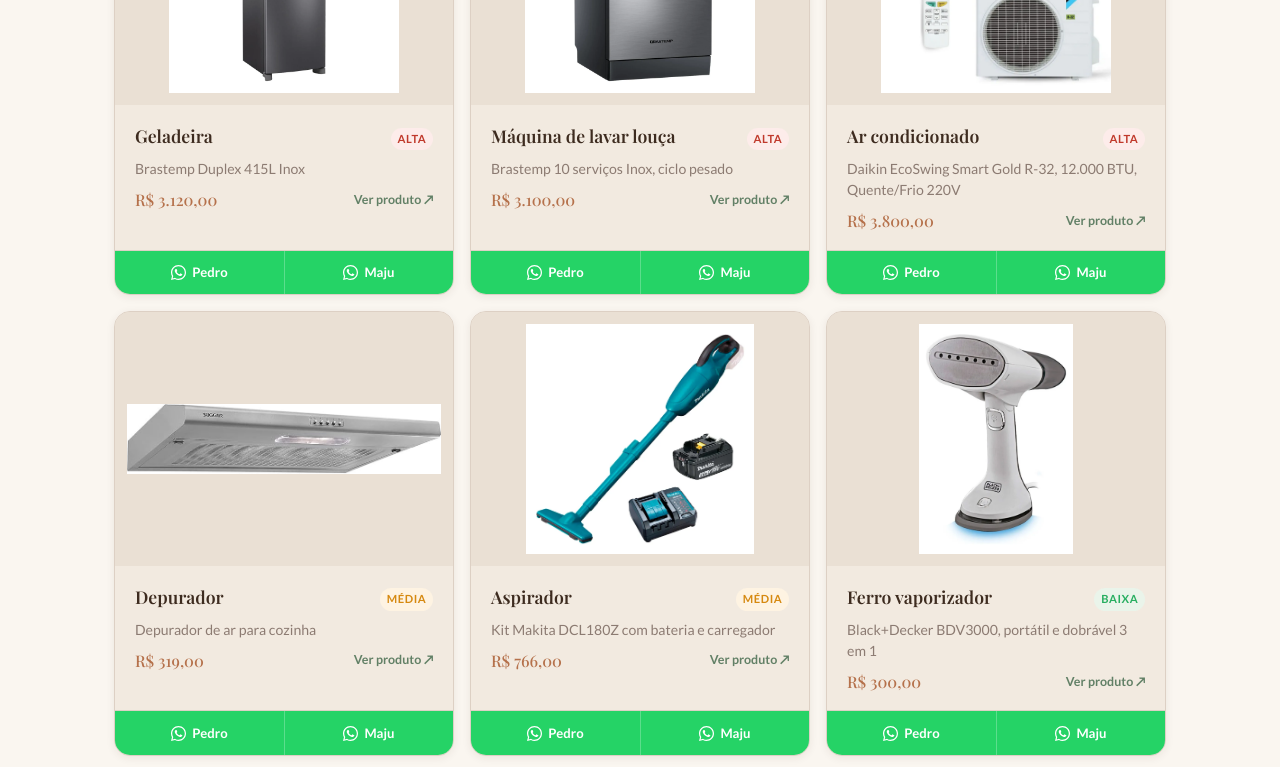
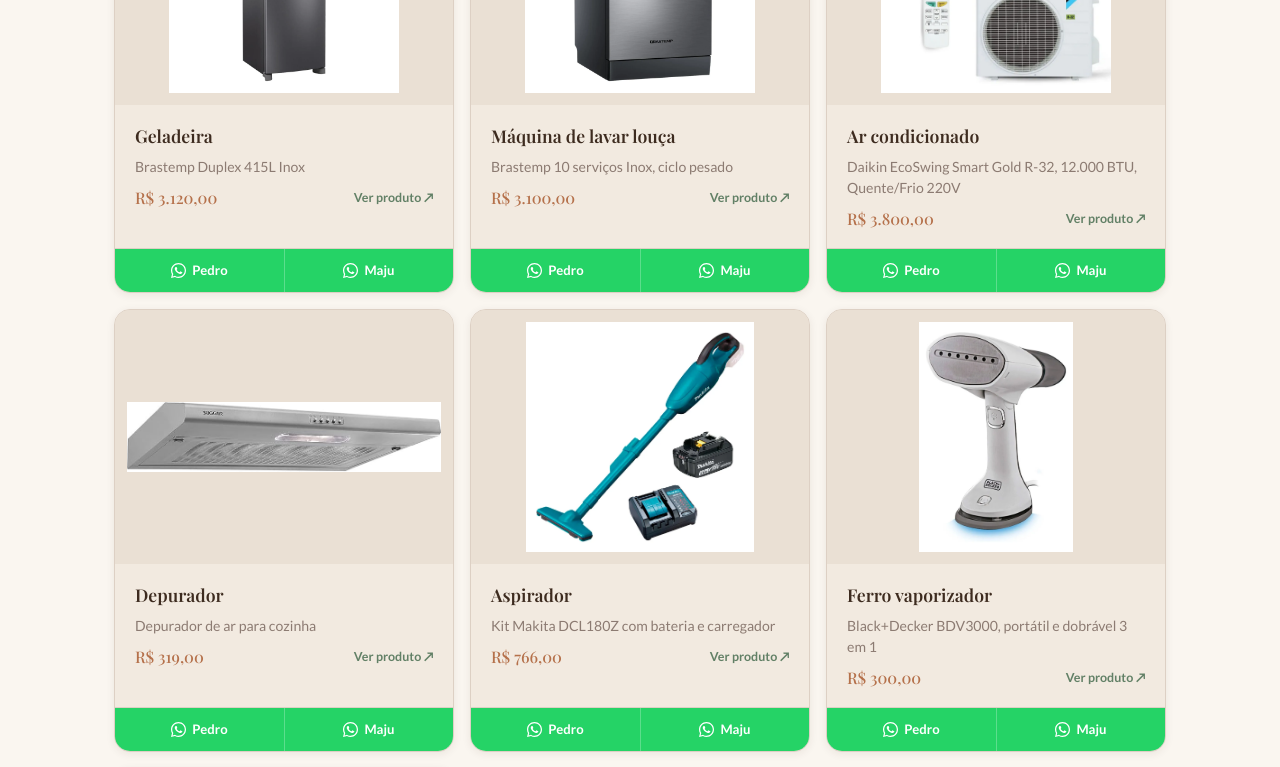
Before and after one commit to pedroaccastilho/lista-casa-nova, a React (Vite) app: page / in a window 1280 px wide. Shown: the part 1460-2227 px from the top of the page. Built offline with nearby package versions, Linux system fonts and the light colour scheme; a web font is replaced by a local one.

Commit message:
Remove esquema de prioridade dos itens da lista

```diff
--- a/src/components/ItemCard.module.css
+++ b/src/components/ItemCard.module.css
@@ -65,33 +65,6 @@
   line-height: 1.3;
 }
 
-.priority {
-  font-size: 0.7rem;
-  font-weight: 700;
-  letter-spacing: 0.05em;
-  text-transform: uppercase;
-  padding: 0.2em 0.6em;
-  border-radius: 100px;
-  white-space: nowrap;
-  flex-shrink: 0;
-  margin-top: 0.15rem;
-}
-
-.alta {
-  background-color: #FDECEA;
-  color: #C0392B;
-}
-
-.media {
-  background-color: #FEF3E2;
-  color: #D68910;
-}
-
-.baixa {
-  background-color: #EAF4EA;
-  color: #27AE60;
-}
-
 .description {
   font-size: 0.88rem;
   color: var(--color-text-muted);
--- a/src/components/ItemCard.tsx
+++ b/src/components/ItemCard.tsx
@@ -6,12 +6,6 @@ import styles from './ItemCard.module.css';
 interface Props {
   item: Item;
 }
-
-const priorityLabel: Record<string, string> = {
-  alta: 'Alta',
-  média: 'Média',
-  baixa: 'Baixa',
-};
 
 function buildWhatsAppUrl(contact: { name: string; number: string }, itemName: string): string {
   const msg = encodeURIComponent(
@@ -55,11 +49,6 @@ export default function ItemCard({ item }: Props) {
       <div className={styles.cardBody}>
         <div className={styles.topRow}>
           <h3 className={styles.name}>{item.name}</h3>
-          {item.priority && (
-            <span className={`${styles.priority} ${styles[item.priority.replace('é', 'e')]}`}>
-              {priorityLabel[item.priority]}
-            </span>
-          )}
         </div>
         {item.description && (
           <p className={styles.description}>{item.description}</p>
--- a/src/data/items.ts
+++ b/src/data/items.ts
@@ -1,11 +1,8 @@
-export type Priority = 'alta' | 'média' | 'baixa';
-
 export interface Item {
   id: number;
   name: string;
   description?: string;
   estimatedPrice?: string;
-  priority?: Priority;
   link?: string;
   // Caminho local: '/lista-casa-nova/images/products/nome.jpg'
   // ou URL externa: 'https://...'
@@ -30,7 +27,6 @@ export const categories: Category[] = [
         name: 'Geladeira',
         description: 'Brastemp Duplex 415L Inox',
         estimatedPrice: 'R$ 3.120,00',
-        priority: 'alta',
         link: 'https://www.brastemp.com.br/geladeira-brastemp-duplex-415l-inox/p?idsku=326199071&gad_source=1&gad_campaignid=21164263367&gbraid=0AAAAADJ0Bqo0dRXqbT-VRG0j2Or5e-rxq&gclid=Cj0KCQjwp7jOBhDGARIsABe7C4ehKrW5-19YVk48dRZdFSLm60yvlEx5rsYJVr-pvnXZXHJX7hE0ivQaAghAEALw_wcB',
         image: '/lista-casa-nova/images/products/geladeira.jpg',
       },
@@ -39,7 +35,6 @@ export const categories: Category[] = [
         name: 'Máquina de lavar louça',
         description: 'Brastemp 10 serviços Inox, ciclo pesado',
         estimatedPrice: 'R$ 3.100,00',
-        priority: 'alta',
         link: 'https://www.brastemp.com.br/lava-loucas-10-servicos-inox-ciclo-pesado-blf10br/p?idsku=326020167&gad_source=1&gad_campaignid=21164263367&gbraid=0AAAAADJ0Bqo0dRXqbT-VRG0j2Or5e-rxq&gclid=Cj0KCQjwp7jOBhDGARIsABe7C4fMZRaizkCe8PNJu77d6vVIi8bEP9oNdfmQWrEjEi5KAvgOQFjpZUoaAkkzEALw_wcB',
         image: '/lista-casa-nova/images/products/lava-loucas.jpg',
       },
@@ -48,7 +43,6 @@ export const categories: Category[] = [
         name: 'Ar condicionado',
         description: 'Daikin EcoSwing Smart Gold R-32, 12.000 BTU, Quente/Frio 220V',
         estimatedPrice: 'R$ 3.800,00',
-        priority: 'alta',
         link: 'https://www.poloar.com.br/ar-condicionado-split-hi-wall-inverter-daikin-ecoswing-smart-gold-r-32-12000-btu-h-quente-frio-220v-1270/p',
         image: '/lista-casa-nova/images/products/ar-condicionado.jpg',
       },
@@ -57,7 +51,6 @@ export const categories: Category[] = [
         name: 'Depurador',
         description: 'Depurador de ar para cozinha',
         estimatedPrice: 'R$ 319,00',
-        priority: 'média',
         link: 'https://www.amazon.com.br/gp/product/B088MFGTYP/ref=ox_sc_saved_title_4?smid=AVRTQ9CK3FDWE&psc=1',
         image: '/lista-casa-nova/images/products/depurador.jpg',
       },
@@ -66,7 +59,6 @@ export const categories: Category[] = [
         name: 'Aspirador',
         description: 'Kit Makita DCL180Z com bateria e carregador',
         estimatedPrice: 'R$ 766,00',
-        priority: 'média',
         link: 'https://www.mercadolivre.com.br/kit-makita-dcl180z-aspirador-bateria-e-carregador-dc18wc-cor-azul-turquesa/p/MLB44768795',
         image: '/lista-casa-nova/images/products/aspirador.jpg',
       },
@@ -75,7 +67,6 @@ export const categories: Category[] = [
         name: 'Ferro vaporizador',
         description: 'Black+Decker BDV3000, portátil e dobrável 3 em 1',
         estimatedPrice: 'R$ 300,00',
-        priority: 'baixa',
         link: 'https://www.mercadolivre.com.br/ferro-vaporizador-portatil-e-dobravel-3-em-1-black-decker-bdv3000/p/MLB20621100',
         image: '/lista-casa-nova/images/products/ferro-vaporizador.jpg',
       },
@@ -84,7 +75,6 @@ export const categories: Category[] = [
         name: 'Mixer',
         description: 'Mixer portátil',
         estimatedPrice: 'R$ 267,00',
-        priority: 'baixa',
         link: 'https://www.amazon.com.br/gp/product/B0DRPPT5DK/ref=ox_sc_act_title_2?smid=A1ZZFT5FULY4LN&psc=1',
         image: '/lista-casa-nova/images/products/mixer.jpg',
       },
@@ -100,7 +90,6 @@ export const categories: Category[] = [
         name: 'Faqueiro',
         description: 'Tramontina Pacific, 36 peças, aço inox',
         estimatedPrice: 'R$ 355,00',
-        priority: 'alta',
         link: 'https://www.mercadolivre.com.br/faqueiro-com-36-pecas-em-aco-inox-e-alto-brilho-pacific-tramontina/p/MLB32551244',
         image: '/lista-casa-nova/images/products/faqueiro.jpg',
       },
@@ -109,7 +98,6 @@ export const categories: Category[] = [
         name: 'Jogo de pratos',
         description: 'Aparelho de jantar completo',
         estimatedPrice: 'R$ 434,00',
-        priority: 'alta',
         link: 'https://www.amazon.com.br/dp/B0CFFQBY89',
         image: '/lista-casa-nova/images/products/jogo-pratos.jpg',
       },
@@ -126,7 +114,6 @@ export const categories: Category[] = [
         name: 'Colchão casal',
         description: 'Colchão casal — disponível presencialmente na loja Fabrispuma',
         estimatedPrice: 'R$ 4.100,00',
-        priority: 'alta',
         image: '/lista-casa-nova/images/products/colchao.svg',
       },
       {
@@ -134,7 +121,6 @@ export const categories: Category[] = [
         name: 'Cama box casal com baú',
         description: 'Cama box casal com baú — disponível presencialmente na loja Fabrispuma',
         estimatedPrice: 'R$ 1.400,00',
-        priority: 'alta',
         image: '/lista-casa-nova/images/products/cama-box.svg',
       },
       {
@@ -142,7 +128,6 @@ export const categories: Category[] = [
         name: 'Jogo de lençol — Opção A',
         description: 'Kit cama casal',
         estimatedPrice: 'R$ 323,00',
-        priority: 'alta',
         link: 'https://shopee.com.br/product/604852218/23993909391',
         image: '/lista-casa-nova/images/products/lencol-a.jpg',
       },
@@ -151,7 +136,6 @@ export const categories: Category[] = [
         name: 'Jogo de lençol — Opção B',
         description: 'Kit Hoomy, lençol e fronha',
         estimatedPrice: 'R$ 914,00',
-        priority: 'alta',
         link: 'https://hoomy.com.br/products/pv-kit-hoomy-lencol-e-fronha?variant=45537173176555',
         image: '/lista-casa-nova/images/products/lencol-b.jpg',
       },
@@ -160,7 +144,6 @@ export const categories: Category[] = [
         name: 'Travesseiros',
         description: 'Buddemeyer Toque, 50x70cm — par',
         estimatedPrice: 'R$ 247,00',
-        priority: 'alta',
         link: 'https://amazon.com.br/Travesseiros-Buddemeyer-Toque-50x70cm-Branco/dp/B08FKXFYYM',
         image: '/lista-casa-nova/images/products/travesseiros.jpg',
       },
@@ -169,7 +152,6 @@ export const categories: Category[] = [
         name: 'Edredom',
         description: 'Buddemeyer Edredom p/capa Duvet Casal Vision Fill 100% Algodão Branco',
         estimatedPrice: 'R$ 765,96',
-        priority: 'alta',
         link: 'https://www.amazon.com.br/dp/B0D9KQMXSJ?ref=cm_sw_r_cso_wa_apin_dp_5Q0MM8TCT3KKWTFX0ES3&ref_=cm_sw_r_cso_wa_apin_dp_5Q0MM8TCT3KKWTFX0ES3&social_share=cm_sw_r_cso_wa_apin_dp_5Q0MM8TCT3KKWTFX0ES3&th=1',
         image: '/lista-casa-nova/images/products/edredom.jpg',
       },
@@ -185,7 +167,6 @@ export const categories: Category[] = [
         name: 'Jogo de toalhas',
         description: 'Buddemeyer 4 peças, algodão egípcio, banho e rosto',
         estimatedPrice: 'R$ 363,00',
-        priority: 'alta',
         link: 'https://shopee.com.br/Kit-Jogo-De-Toalhas-Buddemeyer-4-Pe%C3%A7as-Algod%C3%A3o-Egipcio-Banho-e-Rosto-Fio-Penteado-i.709666406.23591531580',
         image: '/lista-casa-nova/images/products/toalhas.jpg',
       }
```
